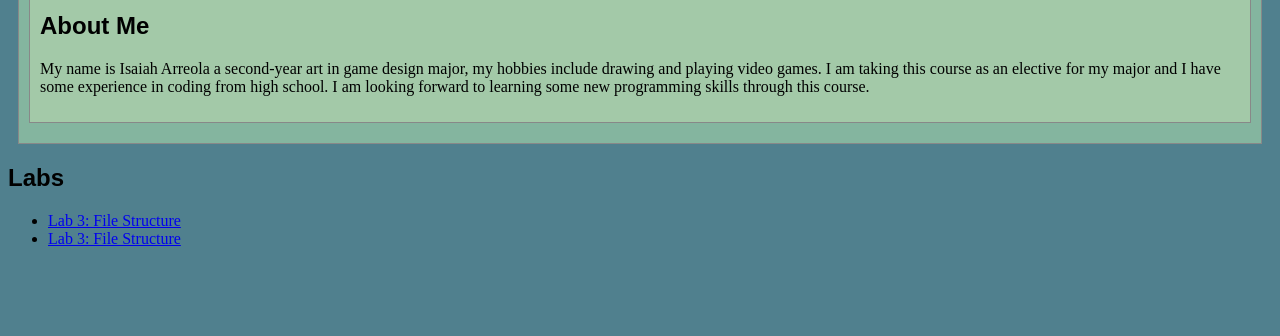
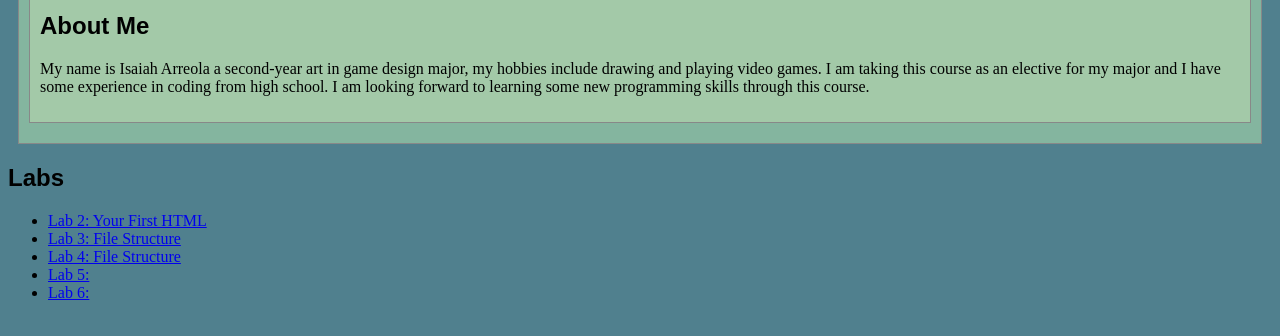
Before and after one commit to IsaiahA597/art101, a plain HTML site: page index.html in a window 1280 px wide. Shown: the part 454-790 px from the top of the page. Drawn offline with Linux system fonts and the light colour scheme.

Commit message:
Update index.html

```diff
--- a/index.html
+++ b/index.html
@@ -34,10 +34,13 @@
 <div class="assignments major-section">
 	<h2>Labs</h2>
 	<ul>
-		<li><a href="lab2\index.html">Lab 3: File Structure</a></li>
-		<li><a href="lab2\index.html">Lab 3: File Structure</a></li>
+		<li><a href="lab2\index.html">Lab 2: Your First HTML</a></li>
+		<li><a href="lab3\index.html">Lab 3: File Structure</a></li>
+		<li><a href="lab4/">Lab 4: File Structure</a></li>
+		<li><a href="lab5/">Lab 5:</a></li>
+		<li><a href="lab6/">Lab 6:</a></li>
 	</ul>
-
+</div>
 
 </body>
 </html>
```
